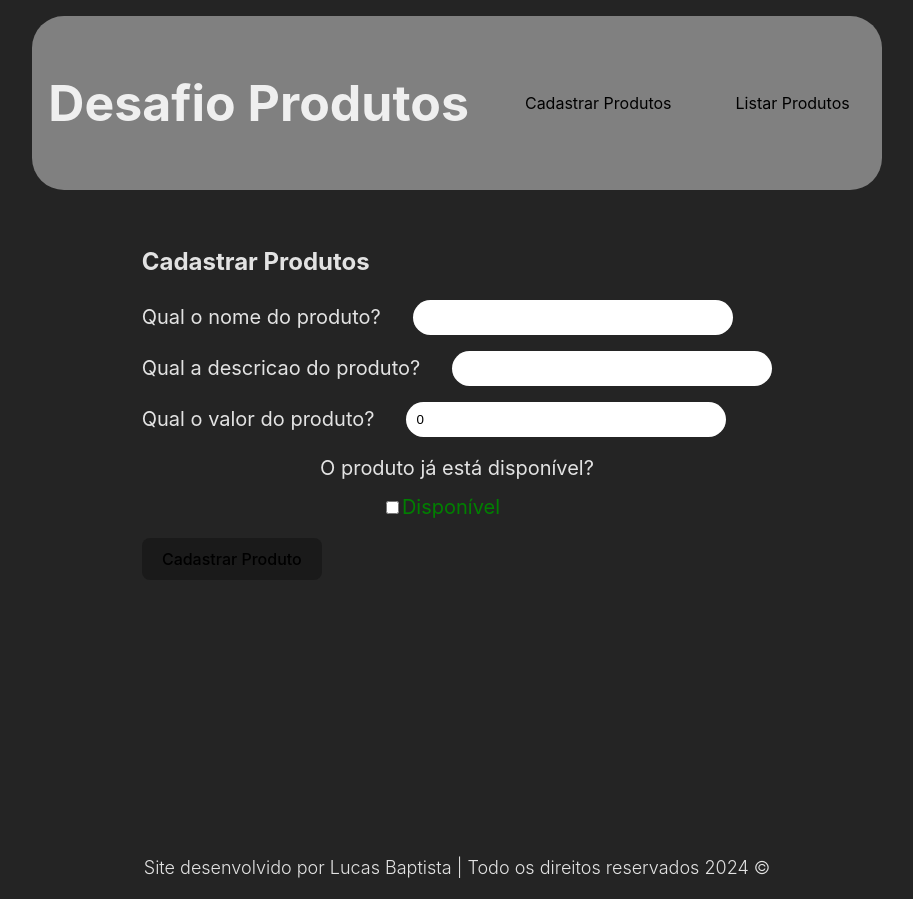
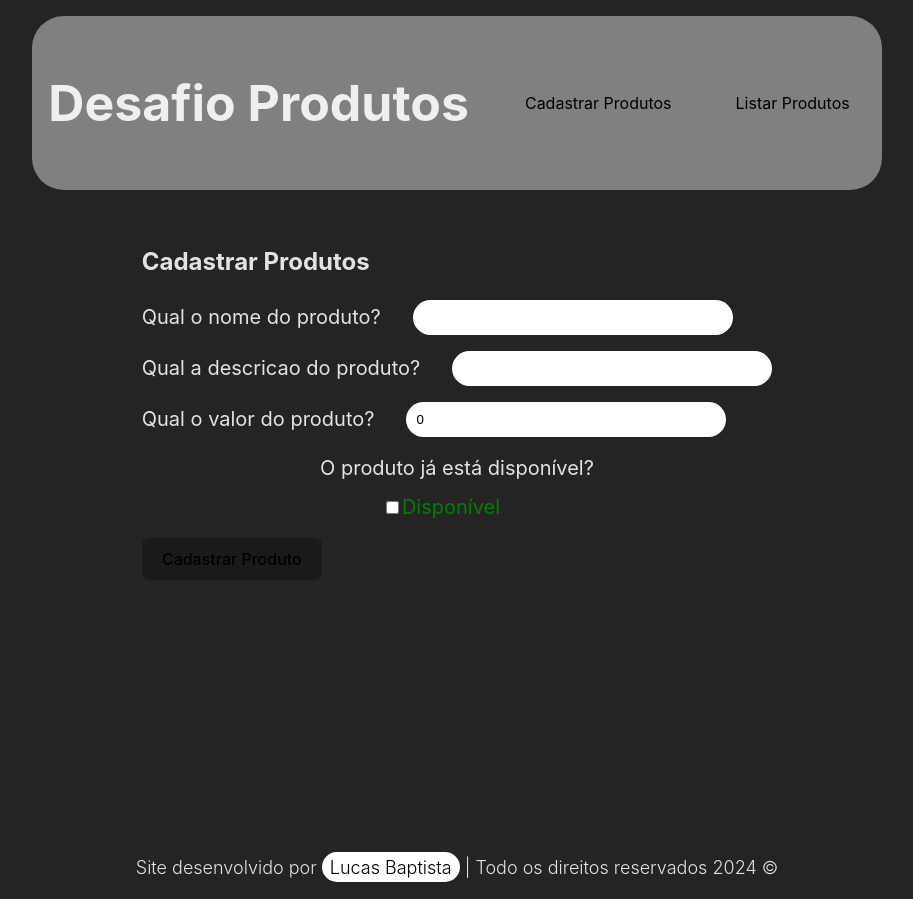
Before and after one commit to luscabap/desafio-cadastro-listagem, a React (Vite) app: page / in a window 1280 px wide. Shown: the whole page, without its empty margins (183-1096 px from the left). Built offline with nearby package versions, Linux system fonts and the light colour scheme.

Commit message:
Ajuste pastas components e ancora no footer (Lucas Baptista)

```diff
--- a/src/App.tsx
+++ b/src/App.tsx
@@ -16,7 +16,6 @@ function App() {
         </Routes>
         <Footer
           autor='Lucas Baptista'
-          email='lucasbaptistasilva.dev@gmail.com'
         />
       </BrowserRouter>
     </div>
--- a/src/Components/Footer/Footer.module.scss
+++ b/src/Components/Footer/Footer.module.scss
@@ -4,8 +4,12 @@
         font-size: 18px;
         font-weight: 300;
 
-        abbr {
+        a {
             text-decoration: none;
+            color: #000;
+            background-color: #FFF;
+            padding: 0.3rem 0.5rem;
+            border-radius: 1rem;
         }
     }
 }
--- a/src/Components/Footer/index.tsx
+++ b/src/Components/Footer/index.tsx
@@ -2,13 +2,12 @@ import styles from './Footer.module.scss'
 
 interface IFooterProps {
     autor: string,
-    email: string
 }
 
-export const Footer = ({ autor, email }: IFooterProps) => {
+export const Footer = ({ autor }: IFooterProps) => {
     return (
         <div className={styles.container}>
-            <p>Site desenvolvido por <abbr title={email}>{autor}</abbr> | Todo os direitos reservados 2024 &copy;</p>
+            <p>Site desenvolvido por <a href='https://portfolio-luscabap.vercel.app/' target='_blank'>{autor}</a> | Todo os direitos reservados 2024 &copy;</p>
         </div>
     )
 }
--- a/src/Components/Footer/Formulario/index.tsx
+++ b/src/Components/Formulario/index.tsx
@@ -1,6 +1,6 @@
 import { useState } from "react";
 import styles from './Formulario.module.scss';
-import { IFormularioProps } from "../../../interface/IFormularioProps";
+import { IFormularioProps } from "../../interface/IFormularioProps";
 
 export const Formulario: React.FC = () => {
 
--- a/src/Pages/PaginaCadastro/index.tsx
+++ b/src/Pages/PaginaCadastro/index.tsx
@@ -1,4 +1,4 @@
-import { Formulario } from '../../Components/Footer/Formulario';
+import { Formulario } from '../../Components/Formulario';
 import styles from './PaginaCadastro.module.scss';
 
 export const PaginaCadastro = () => {
```
Also changed, not shown: src/Components/Formulario/Formulario.module.scss (renamed from src/Components/Footer/Formulario/Formulario.module.scss).
